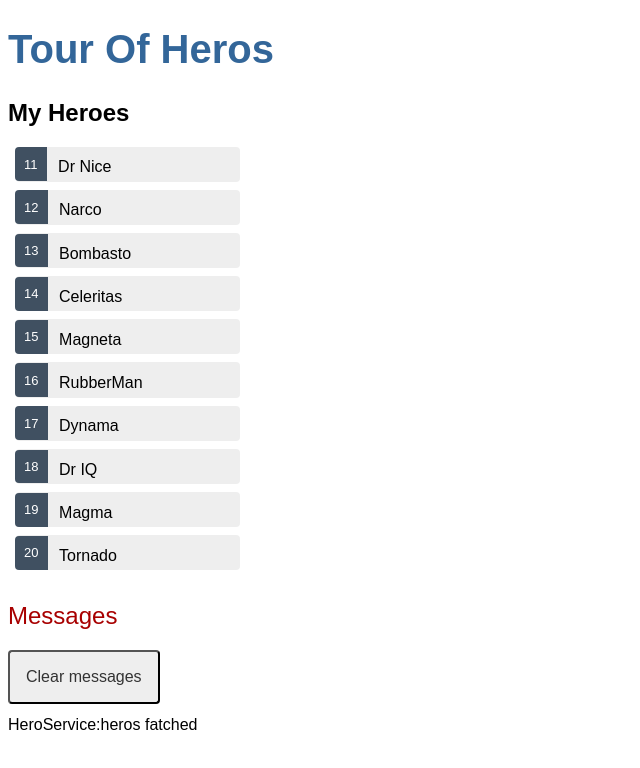
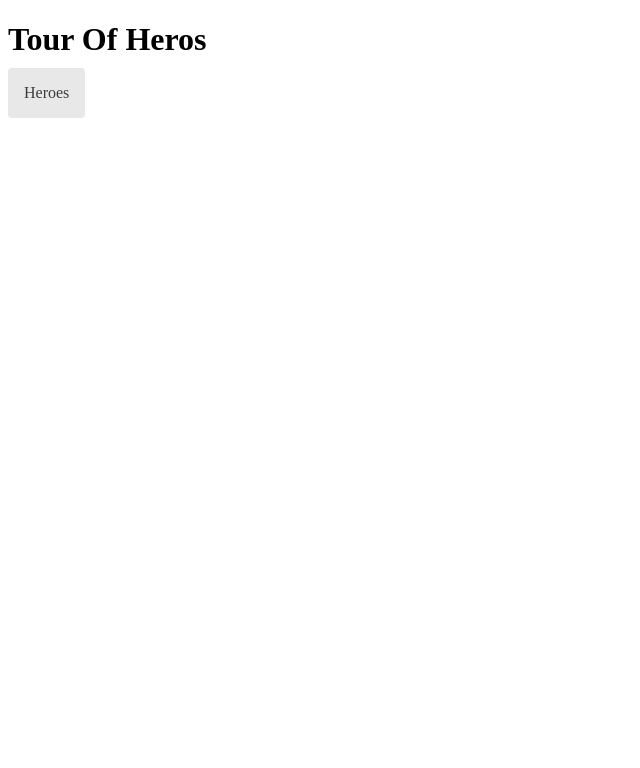
Before and after one commit to Sagor31h2/TourOfHeros, an Angular app: page / in a window 1280 px wide. Shown: the top 768 px of the page, without its empty margins (0-640 px from the left). Built offline with nearby package versions, Linux system fonts and the light colour scheme.

Commit message:
Hero routing

```diff
--- a/src/app/app-routing.module.ts
+++ b/src/app/app-routing.module.ts
@@ -1,10 +1,11 @@
-import { NgModule } from '@angular/core';
+import { Component, NgModule } from '@angular/core';
 import { RouterModule, Routes } from '@angular/router';
+import { HeroesComponent } from './heroes/heroes.component';
 
-const routes: Routes = [];
+const routes: Routes = [{ path: 'heroes', component: HeroesComponent }];
 
 @NgModule({
   imports: [RouterModule.forRoot(routes)],
-  exports: [RouterModule]
+  exports: [RouterModule],
 })
-export class AppRoutingModule { }
+export class AppRoutingModule {}
--- a/src/app/app.component.css
+++ b/src/app/app.component.css
@@ -1,22 +1,21 @@
-/* Application-wide Styles */
+/* AppComponent's private CSS styles */
 h1 {
-    color: #369;
-    font-family: Arial, Helvetica, sans-serif;
-    font-size: 250%;
-  }
-  h2, h3 {
-    color: #444;
-    font-family: Arial, Helvetica, sans-serif;
-    font-weight: lighter;
-  }
-  body {
-    margin: 2em;
-  }
-  body, input[type="text"], button {
-    color: #333;
-    font-family: Cambria, Georgia, serif;
-  }
-  /* everywhere else */
-  * {
-    font-family: Arial, Helvetica, sans-serif;
-  }
+  margin-bottom: 0;
+}
+nav a {
+  padding: 1rem;
+  text-decoration: none;
+  margin-top: 10px;
+  display: inline-block;
+  background-color: #e8e8e8;
+  color: #3d3d3d;
+  border-radius: 4px;
+}
+
+nav a:hover {
+  color: white;
+  background-color: #42545c;
+}
+nav a.active {
+  background-color: black;
+}
--- a/src/app/app.component.html
+++ b/src/app/app.component.html
@@ -1,3 +1,6 @@
 <h1>{{ title }}</h1>
-<app-heroes></app-heroes>
+<nav>
+  <a routerLink="/heroes">Heroes</a>
+</nav>
+<router-outlet></router-outlet>
 <app-messages></app-messages>
```
